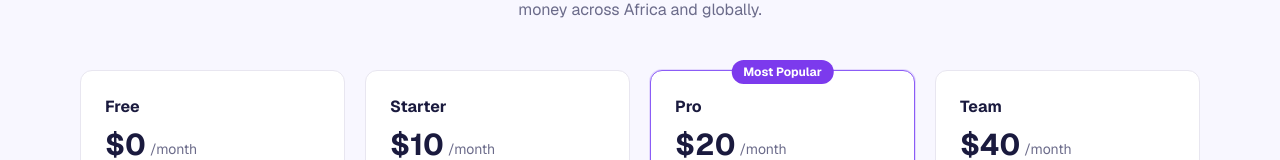
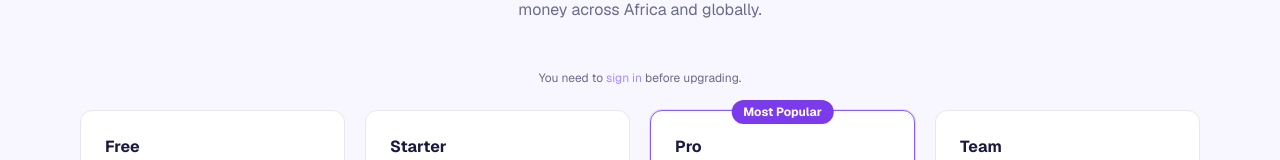
Before and after one commit to Eddiegah/gapforge, a Next.js app: page /pricing in a window 1280 px wide. Shown: the part 228-388 px from the top of the page. Built offline with nearby package versions, Linux system fonts and the light colour scheme; no server answers.

Commit message:
fix: Paystack payment flow — sign-in redirect, better error display, authorizationUrl redirect

```diff
--- a/app/pricing/page.tsx
+++ b/app/pricing/page.tsx
@@ -1,9 +1,10 @@
 "use client";
 
 import { useState } from "react";
-import { Check, Zap, Loader } from "lucide-react";
+import { Check, Zap, Loader, AlertCircle } from "lucide-react";
 import { PublicNav } from "@/components/nav";
 import { cn } from "@/lib/utils";
+import { useSession } from "next-auth/react";
 
 const PLANS = [
   {
@@ -88,8 +89,15 @@ const PLANS = [
 export default function PricingPage() {
   const [loadingPlan, setLoadingPlan] = useState<string | null>(null);
   const [error, setError] = useState<string | null>(null);
+  const { data: session } = useSession();
 
   const handleUpgrade = async (planId: string) => {
+    // Must be signed in
+    if (!session) {
+      window.location.href = `/login?callbackUrl=${encodeURIComponent("/pricing")}`;
+      return;
+    }
+
     setLoadingPlan(planId);
     setError(null);
     try {
@@ -100,7 +108,11 @@ export default function PricingPage() {
       });
       const data = await res.json();
       if (!res.ok) throw new Error(data.error ?? "Payment failed");
-      if (data.authorizationUrl) window.location.href = data.authorizationUrl;
+      if (data.authorizationUrl) {
+        window.location.href = data.authorizationUrl;
+      } else {
+        throw new Error("No payment URL returned. Check your Paystack keys.");
+      }
     } catch (err) {
       setError(err instanceof Error ? err.message : "Payment initialization failed. Please try again.");
     } finally {
@@ -121,9 +133,16 @@ export default function PricingPage() {
         </div>
 
         {error && (
-          <div className="max-w-md mx-auto mb-8 p-4 bg-red-500/10 border border-red-500/20 rounded-xl text-sm text-red-400 text-center">
+          <div className="max-w-md mx-auto mb-8 p-4 bg-red-500/10 border border-red-500/20 rounded-xl text-sm text-red-400 text-center flex items-center gap-2 justify-center">
+            <AlertCircle size={14} className="flex-shrink-0" />
             {error}
           </div>
+        )}
+
+        {!session && (
+          <p className="text-center text-xs text-[rgb(var(--muted))] mb-6">
+            You need to <a href="/login" className="text-violet-400 hover:underline">sign in</a> before upgrading.
+          </p>
         )}
 
         <div className="grid md:grid-cols-4 gap-5">
```
